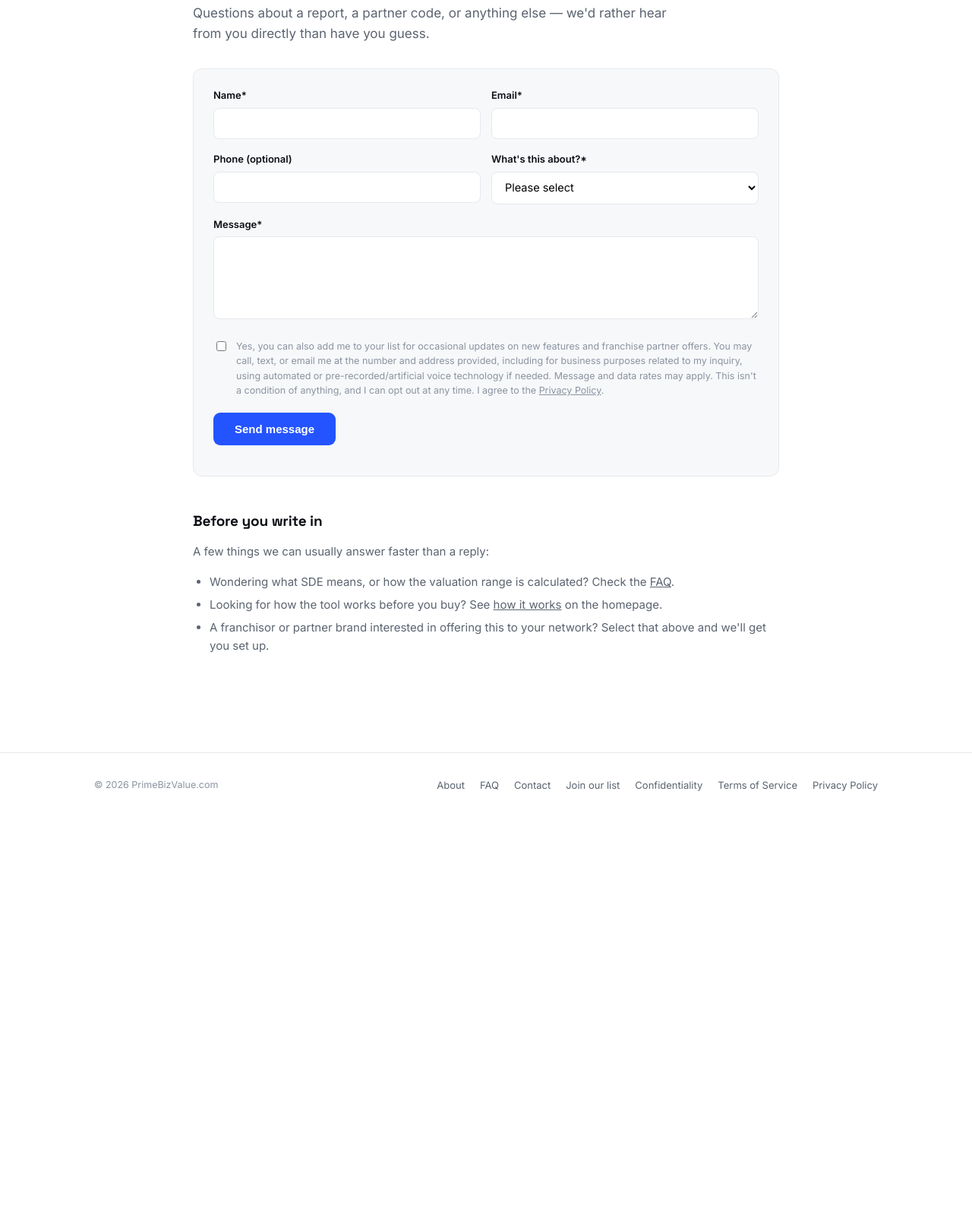
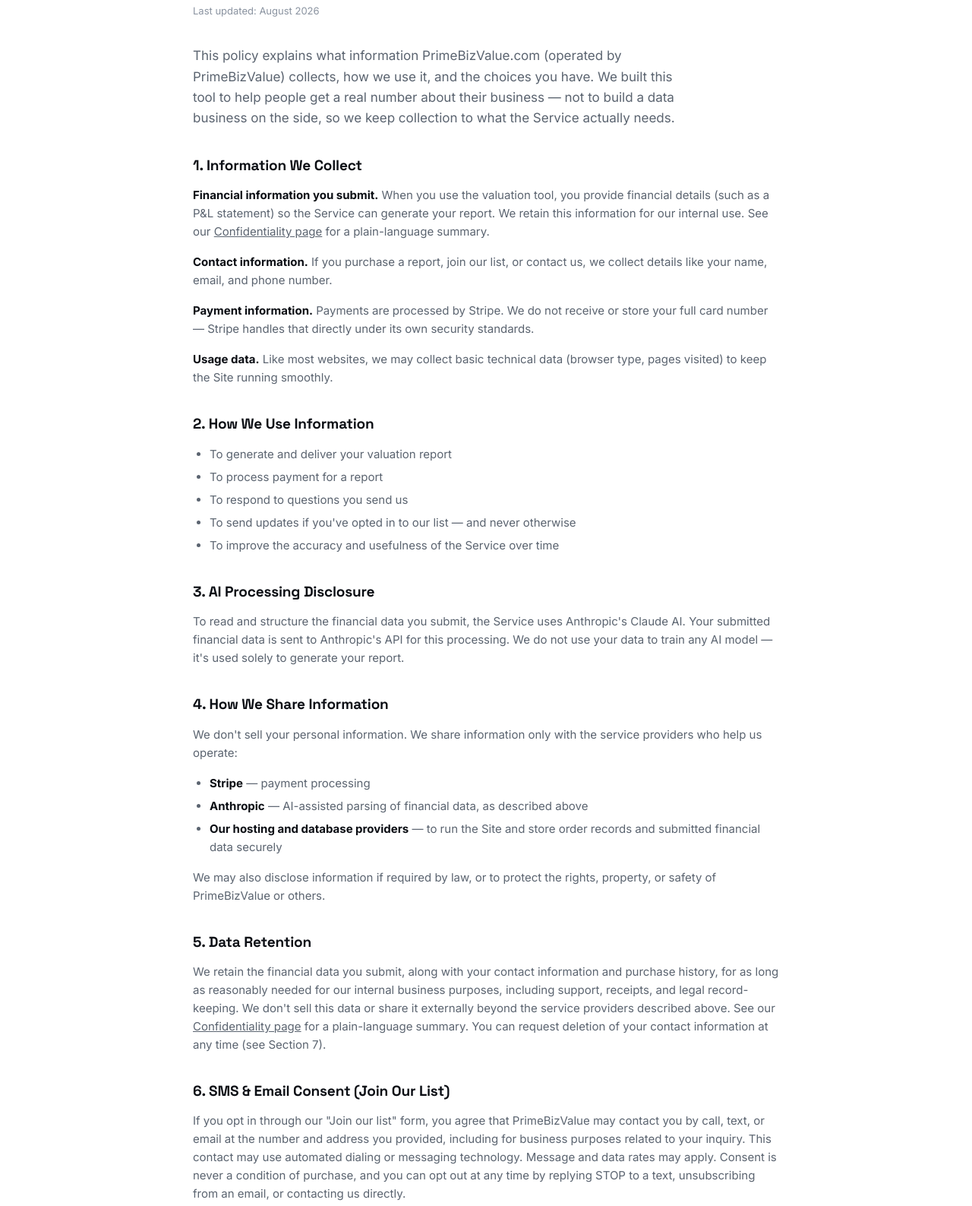
Before and after one commit to joemalmuthCFE/PrimeBizValue-site, a plain HTML site: page privacy.html in a window 1280 px wide. Shown: the part 211-1798 px from the top of the page at 76% size. Before the commit the page ends 1299 px from the top, so only its background shows below. Drawn offline with Linux system fonts and the light colour scheme.

Commit message:
Update privacy.html

```diff
--- a/privacy.html
+++ b/privacy.html
@@ -3,8 +3,8 @@
 <head>
 <meta charset="UTF-8">
 <meta name="viewport" content="width=device-width, initial-scale=1.0">
-<title>Contact Us — PrimeBizValue</title>
-<meta name="description" content="Get in touch with PrimeBizValue.com.">
+<title>Privacy Policy — PrimeBizValue</title>
+<meta name="description" content="Privacy Policy for PrimeBizValue.com — what we collect and how we use it.">
 <link rel="preconnect" href="https://fonts.googleapis.com">
 <link rel="preconnect" href="https://fonts.gstatic.com" crossorigin>
 <link href="https://fonts.googleapis.com/css2?family=Space+Grotesk:wght@500;600;700&family=Inter:wght@400;500;600;700&family=IBM+Plex+Mono:wght@400;500&display=swap" rel="stylesheet">
@@ -100,94 +100,64 @@
 
 <main>
   <div class="wrap">
-    <span class="kicker">Get in touch</span>
-    <h1>Contact us</h1>
-    <p class="lede" style="margin-bottom:32px;">Questions about a report, a partner code, or anything else — we'd rather hear from you directly than have you guess.</p>
+    <span class="kicker">Legal</span>
+    <h1>Privacy Policy</h1>
+    <p class="updated">Last updated: August 2026</p>
 
-    <div class="card">
-      <form id="contactForm">
-        <div class="field-row">
-          <div class="field">
-            <label for="cName">Name*</label>
-            <input type="text" id="cName" name="cName" required>
-          </div>
-          <div class="field">
-            <label for="cEmail">Email*</label>
-            <input type="email" id="cEmail" name="cEmail" required>
-          </div>
-        </div>
+    <p class="lede">This policy explains what information PrimeBizValue.com (operated by PrimeBizValue) collects, how we use it, and the choices you have. We built this tool to help people get a real number about their business — not to build a data business on the side, so we keep collection to what the Service actually needs.</p>
 
-        <div class="field-row">
-          <div class="field">
-            <label for="cPhone">Phone (optional)</label>
-            <input type="tel" id="cPhone" name="cPhone">
-          </div>
-          <div class="field">
-            <label for="cReason">What's this about?*</label>
-            <select id="cReason" name="cReason" required>
-              <option value="">Please select</option>
-              <option>A question about my report</option>
-              <option>A question before I buy</option>
-              <option>Franchisor / partner inquiry</option>
-              <option>Billing or refund question</option>
-              <option>Something else</option>
-            </select>
-          </div>
-        </div>
+    <h2>1. Information We Collect</h2>
+    <p><strong>Financial information you submit.</strong> When you use the valuation tool, you provide financial details (such as a P&amp;L statement) so the Service can generate your report. We retain this information for our internal use. See our <a href="/confidentiality.html">Confidentiality page</a> for a plain-language summary.</p>
+    <p><strong>Contact information.</strong> If you purchase a report, join our list, or contact us, we collect details like your name, email, and phone number.</p>
+    <p><strong>Payment information.</strong> Payments are processed by Stripe. We do not receive or store your full card number — Stripe handles that directly under its own security standards.</p>
+    <p><strong>Usage data.</strong> Like most websites, we may collect basic technical data (browser type, pages visited) to keep the Site running smoothly.</p>
 
-        <div class="field">
-          <label for="cMessage">Message*</label>
-          <textarea id="cMessage" name="cMessage" rows="5" required style="width:100%;padding:11px 13px;border:1px solid var(--border);border-radius:8px;font-size:14.5px;font-family:'Inter',sans-serif;resize:vertical;"></textarea>
-        </div>
+    <h2>2. How We Use Information</h2>
+    <ul>
+      <li>To generate and deliver your valuation report</li>
+      <li>To process payment for a report</li>
+      <li>To respond to questions you send us</li>
+      <li>To send updates if you've opted in to our list — and never otherwise</li>
+      <li>To improve the accuracy and usefulness of the Service over time</li>
+    </ul>
 
-        <div class="consent-row">
-          <input type="checkbox" id="cOptIn" name="cOptIn">
-          <p>Yes, you can also add me to your list for occasional updates on new features and franchise partner offers. You may call, text, or email me at the number and address provided, including for business purposes related to my inquiry, using automated or pre-recorded/artificial voice technology if needed. Message and data rates may apply. This isn't a condition of anything, and I can opt out at any time. I agree to the <a href="/privacy.html" target="_blank">Privacy Policy</a>.</p>
-        </div>
+    <h2>3. AI Processing Disclosure</h2>
+    <p>To read and structure the financial data you submit, the Service uses Anthropic's Claude AI. Your submitted financial data is sent to Anthropic's API for this processing. We do not use your data to train any AI model — it's used solely to generate your report.</p>
 
-        <button type="submit" class="submit-btn">Send message</button>
-        <p id="contactStatus" style="font-size:13px;color:var(--text-muted);margin-top:14px;"></p>
-      </form>
-    </div>
+    <h2>4. How We Share Information</h2>
+    <p>We don't sell your personal information. We share information only with the service providers who help us operate:</p>
+    <ul>
+      <li><strong>Stripe</strong> — payment processing</li>
+      <li><strong>Anthropic</strong> — AI-assisted parsing of financial data, as described above</li>
+      <li><strong>Our hosting and database providers</strong> — to run the Site and store order records and submitted financial data securely</li>
+    </ul>
+    <p>We may also disclose information if required by law, or to protect the rights, property, or safety of PrimeBizValue or others.</p>
 
-    <h2 style="margin-top:44px;">Before you write in</h2>
-    <p>A few things we can usually answer faster than a reply:</p>
-    <ul>
-      <li>Wondering what SDE means, or how the valuation range is calculated? Check the <a href="/faq.html">FAQ</a>.</li>
-      <li>Looking for how the tool works before you buy? See <a href="/#how-it-works">how it works</a> on the homepage.</li>
-      <li>A franchisor or partner brand interested in offering this to your network? Select that above and we'll get you set up.</li>
-    </ul>
+    <h2>5. Data Retention</h2>
+    <p>We retain the financial data you submit, along with your contact information and purchase history, for as long as reasonably needed for our internal business purposes, including support, receipts, and legal record-keeping. We don't sell this data or share it externally beyond the service providers described above. See our <a href="/confidentiality.html">Confidentiality page</a> for a plain-language summary. You can request deletion of your contact information at any time (see Section 7).</p>
+
+    <h2>6. SMS &amp; Email Consent (Join Our List)</h2>
+    <p>If you opt in through our "Join our list" form, you agree that PrimeBizValue may contact you by call, text, or email at the number and address you provided, including for business purposes related to your inquiry. This contact may use automated dialing or messaging technology. Message and data rates may apply. Consent is never a condition of purchase, and you can opt out at any time by replying STOP to a text, unsubscribing from an email, or contacting us directly.</p>
+
+    <h2>7. Your Rights</h2>
+    <p>You can request access to, correction of, or deletion of your personal information at any time by emailing <a href="mailto:hello@primebizvalue.com">hello@primebizvalue.com</a>. We'll respond as promptly as we can.</p>
+
+    <h2>8. Cookies</h2>
+    <p>The Site may use minimal cookies or similar technology for basic functionality and analytics. We don't use cookies for third-party advertising.</p>
+
+    <h2>9. Children's Privacy</h2>
+    <p>The Service is intended for business owners, buyers, and professionals, and is not directed at children. We don't knowingly collect information from anyone under 18.</p>
+
+    <h2>10. Security</h2>
+    <p>We use reasonable technical and organizational measures to protect the information you share with us. No system is 100% secure, but we take that responsibility seriously given the sensitivity of financial data.</p>
+
+    <h2>11. Changes to This Policy</h2>
+    <p>We may update this policy from time to time. We'll update the "Last updated" date above when we do.</p>
+
+    <h2>12. Contact</h2>
+    <p>Questions about this policy or your data? Reach us at <a href="mailto:hello@primebizvalue.com">hello@primebizvalue.com</a>.</p>
   </div>
 </main>
-<script>
-  document.getElementById('contactForm').addEventListener('submit', function(e){
-    e.preventDefault();
-    const f = e.target;
-    const data = {
-      name: f.cName.value,
-      email: f.cEmail.value,
-      phone: f.cPhone.value,
-      reason: f.cReason.value,
-      message: f.cMessage.value,
-      optIn: f.cOptIn.checked ? 'Yes' : 'No'
-    };
-    // Interim capture method — no database or inbox-routing backend wired up
-    // yet (that's Stage 4). This sends the submission straight to your inbox
-    // until real backend handling is built, at which point this should POST
-    // to an API route instead.
-    const subject = encodeURIComponent('PrimeBizValue contact form: ' + data.reason);
-    const body = encodeURIComponent(
-      'Name: ' + data.name + '\n' +
-      'Email: ' + data.email + '\n' +
-      'Phone: ' + data.phone + '\n' +
-      'Reason: ' + data.reason + '\n' +
-      'Opted in to list: ' + data.optIn + '\n\n' +
-      'Message:\n' + data.message
-    );
-    window.location.href = 'mailto:hello@primebizvalue.com?subject=' + subject + '&body=' + body;
-    document.getElementById('contactStatus').textContent = 'Opening your email client to send this in — if nothing opens, email us directly at hello@primebizvalue.com.';
-  });
-</script>
 
 <footer>
   <div class="foot-row">
```
